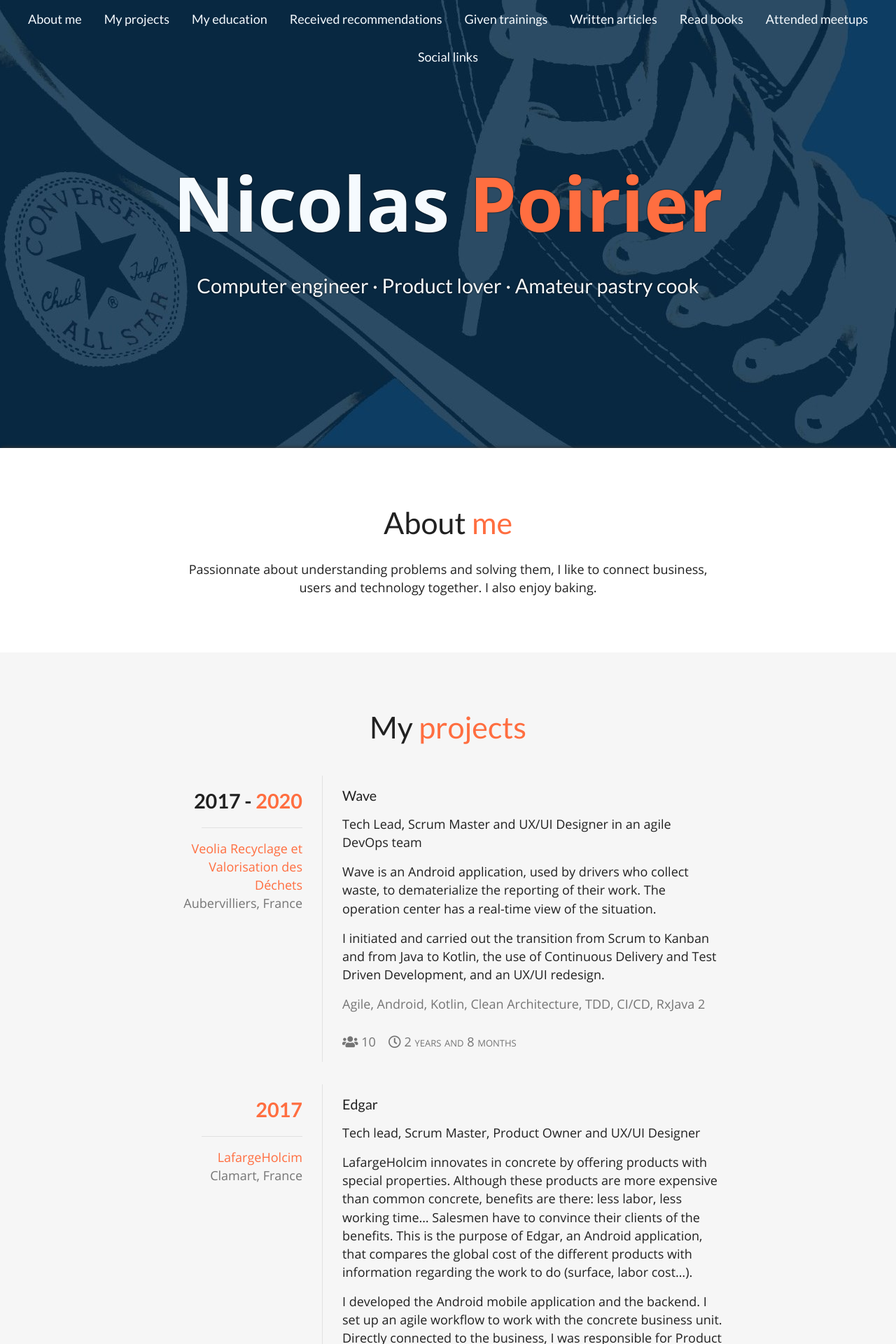
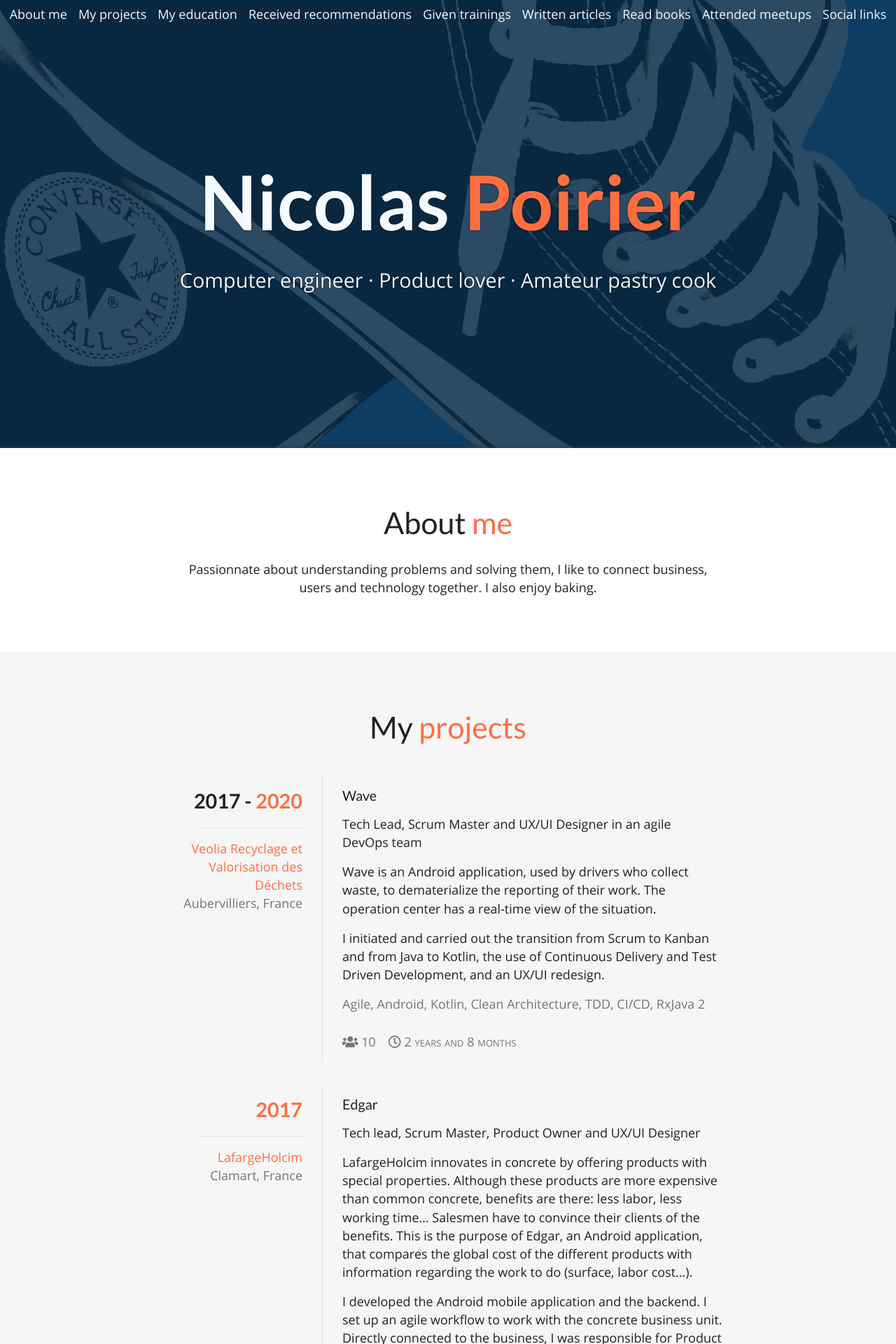
Before and after one commit to NicolasPoirier/nicolaspoirier.github.io, a Jekyll site: the page built from index.markdown, in a window 1280 px wide. Shown: the top 1920 px of the page at 70% size. Built offline with Jekyll 4.4.1, drawn with Linux system fonts in a browser that asks for light colours.

Commit message:
Change header and use underline in nav bar

```diff
--- a/_layouts/home.html
+++ b/_layouts/home.html
@@ -26,7 +26,7 @@
 
     <div id="top-nav">
       <div class="nav-item" id="nav-empty"></div>
-      <a href="javascript:void(0);" class="nav-toggle" onclick="toggleNav()">
+      <a href="javascript:void(0);" id="nav-toggle" onclick="toggleNav()">
         <i id="nav-toggle-icon" class="fa fa-bars"></i>
       </a>
       <nav>
--- a/_sass/_variables.scss
+++ b/_sass/_variables.scss
@@ -2,7 +2,6 @@
 $header-background-color: #0D3D62;
 $nav-background-color: transparent;
 $nav-background-color-responsive: $header-background-color;
-$nav-item-active-background-color: rgba(255, 255, 255, 1);
 $accent-color: #FF6E40;
 $primary-text-color: #212121;
 $secondary-text-color: #757575;
@@ -20,6 +19,8 @@
 $title-text-size: 2.4em;
 $small-title-text-size: 1.6em;
 
+$nav-underline-height: 4px;
+
 $xsmall-screen-width-limit: 400px;
 $small-screen-width-limit: 600px;
 $small-screen-height-limit: 720px;
--- a/_sass/home.scss
+++ b/_sass/home.scss
@@ -46,20 +46,19 @@
   justify-content: center;
 }
 
-nav{
+nav {
   display: flex;
   flex-wrap: wrap;
   align-items: center;
   justify-content: center;
 }
 
-.nav-item, .nav-toggle {
+.nav-item, #nav-toggle {
   text-decoration: none;
   color: $light-text-color;
-  padding: $small-main-margin;
-  font-family: 'Lato', sans-serif;
+  padding: $xsmall-main-margin;
+  font-family: 'Open Sans', sans-serif;
   text-align: center;
-  border-radius: $small-main-margin + 24px;
 }
 
 #nav-empty {
@@ -67,7 +66,7 @@
   border-radius: 0px;
 }
 
-.nav-toggle {
+#nav-toggle {
   display: none;
 }
 
@@ -79,14 +78,16 @@
 }
 
 #top-nav a:hover {
-  background-color: $nav-item-active-background-color;
-  color: $accent-color;
+  border-bottom: $nav-underline-height solid $light-text-color;
+  margin-bottom: -$nav-underline-height;
 }
 
 @media (hover: none) {
   #top-nav a:hover {
     color: $light-text-color;
     background-color: transparent;
+    border-bottom: none;
+    margin-bottom: 0px;
   }
 }
 
@@ -95,6 +96,8 @@
     flex-direction: column;
     justify-content: flex-start;
     align-items: stretch;
+    border-bottom: none;
+    margin-bottom: 0px;
   }
 
   nav {
@@ -106,7 +109,7 @@
     background-color: $nav-background-color-responsive;
   }
 
-  .nav-toggle {
+  #nav-toggle {
     align-self: flex-end;
     display: initial;
     position: absolute;
@@ -147,6 +150,7 @@
   h1 {
     font-size: 6em;
     font-weight: bold;
+    font-family: 'Lato', sans-serif;
     margin-bottom: $main-margin;
     @media(max-width: $small-screen-width-limit) {
         margin-bottom: $small-main-margin;
@@ -155,7 +159,7 @@
 
   p {
     font-size: 1.6em;
-    font-family: 'Lato', sans-serif;
+    font-family: 'Open Sans', sans-serif;
   }
 
   @media(max-width: $small-screen-width-limit), (max-height: $small-screen-height-limit) {
```
